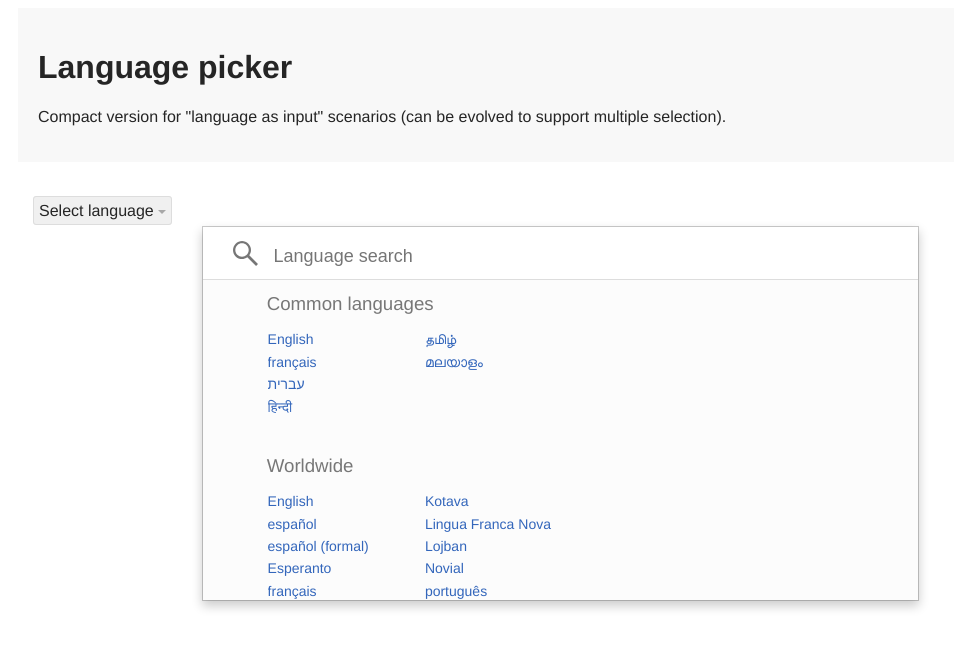
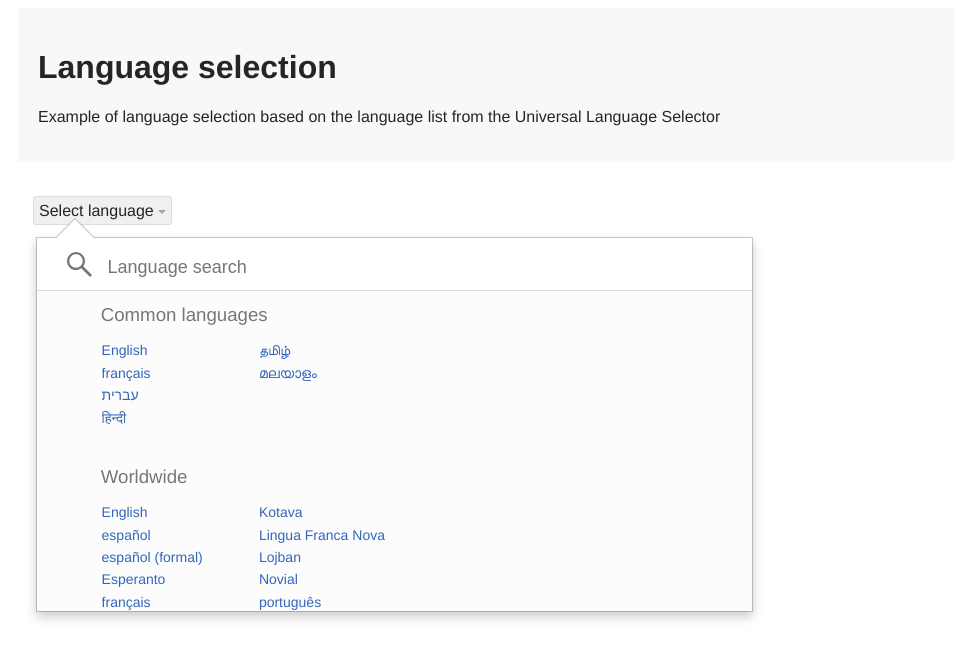
Before and after one commit to pauginer/language-selection, a plain HTML site: page index.html in a window 1280 px wide. Both pictures are taken after a click on the element "Select language". Shown: the whole page, without its empty margins (118-1072 px from the left). Drawn offline with Linux system fonts and the light colour scheme.

Commit message:
Example with caret

```diff
--- a/css/demo.css
+++ b/css/demo.css
@@ -39,4 +39,29 @@ span.uls-trigger:after {
 
 .uls-menu {
 	border-radius: 0;
+	left: auto !important;
+	margin-left: 18px;
+	margin-top: 12px;
 }
+
+.uls-menu:before {
+	display: inline-block;
+	content: "";
+	border-bottom: 20px solid #AAA;
+	border-left: 20px solid transparent;
+	border-right: 20px solid transparent;
+	left: 18px;
+	top: -20px;
+	position: absolute;
+}
+
+.uls-menu:after {
+	display: inline-block;
+	content: "";
+	border-bottom: 20px solid white;
+	border-left: 20px solid transparent;
+	border-right: 20px solid transparent;
+	left: 18px;
+	top: -19px;
+	position: absolute;
+}
--- a/index.html
+++ b/index.html
@@ -9,7 +9,7 @@
 		-->
 		<meta http-equiv="X-UA-Compatible" content="IE=edge,chrome=1"/>
 
-		<title>Minimal language selector with search</title>
+		<title>Examples for language selection</title>
 		<!-- <link rel="shortcut icon" href="/favicon.ico"/> -->
 		<!-- <link rel="apple-touch-icon" href="/apple-touch-icon.png"/> -->
 		<!-- <meta name="description" content=""/> -->
@@ -47,14 +47,17 @@
 
 	<body>
 		<div class="navbar navbar-fixed-top">
-			<h1>Language picker</h1>
+			<h1>Language selection</h1>
 			<p>
-				Compact version for "language as input" scenarios (can be evolved to support multiple selection).
+				Example of language selection based on the language list from the Universal Language Selector
 			</p>
 		</div>
 		<div class="container">
 
 			<span class="active uls-trigger">Select language</span>
+
 		</div>
+
+
 	</body>
 </html>
```
